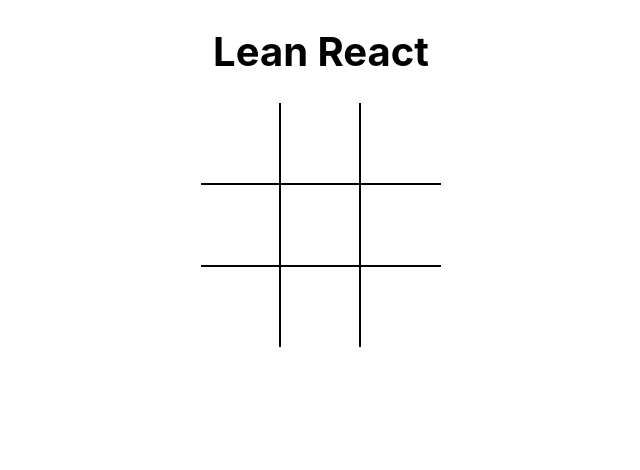
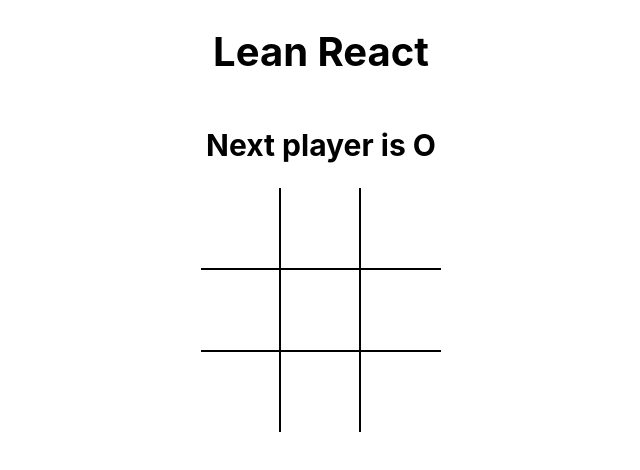
Before and after one commit to ybeliaev/tic-tac-toe, a React (Create React App) app: page / in a window 1280 px wide. Shown: the top 470 px of the page, without its empty margins (319-959 px from the left). Built offline with nearby package versions, Linux system fonts and the light colour scheme.

Commit message:
calc winner

```diff
--- a/src/App.js
+++ b/src/App.js
@@ -1,11 +1,38 @@
+import React, {useState} from 'react';
+
 import './styles/root.scss';
 import Board from './components/Board';
+import { calculateWinner } from './helpers';
 
 function App() {
+  const [board, setBoard] = useState(Array(9).fill(null));
+  const [isXnext, setIsXnext] = useState(false);
+
+  const winner = calculateWinner(board)
+  console.log("Winner: ", winner)
+
+  const message = winner ? `Winner is ${winner}` : `Next player is ${isXnext?"X":"O"}`
+
+  const handleSquareClick = (position) => {
+    if (board[position] || winner) {
+      return;
+    }
+    setBoard((prev) => {
+      console.log("prev state: ", prev);
+      return prev.map((square, pos) => {
+        if (pos === position) {
+          return isXnext ? "X" : "O";
+        }
+        return square;
+      });
+    });
+    setIsXnext((prev) => !prev);
+  };
   return (
     <div className="app">
         <h1>Lean React</h1>
-        <Board/>
+        <h2>{message}</h2>
+        <Board handleSquareClick={handleSquareClick} board={board}/>
     </div>
   );
 }
--- a/src/components/Board.jsx
+++ b/src/components/Board.jsx
@@ -1,25 +1,7 @@
 import React, { useState } from "react";
 import Square from "./Square";
 
-const Board = () => {
-  const [board, setBoard] = useState(Array(9).fill(null));
-  const [isXnext, setIsXnext] = useState(false);
-
-  const handleSquareClick = (position) => {
-    if (board[position]) {
-      return;
-    }
-    setBoard((prev) => {
-      return prev.map((square, pos) => {
-        if (pos === position) {
-          return isXnext ? "X" : "O";
-        }
-        return square;
-      });
-    });
-    setIsXnext((prev) => !prev);
-  };
-
+const Board = ({ handleSquareClick, board }) => {
   const renderSquare = (position) => {
     return (
       <Square
--- /dev/null
+++ b/src/helpers.js
@@ -0,0 +1,19 @@
+export function calculateWinner(squares) {
+    const lines = [
+      [0, 1, 2],
+      [3, 4, 5],
+      [6, 7, 8],
+      [0, 3, 6],
+      [1, 4, 7],
+      [2, 5, 8],
+      [0, 4, 8],
+      [2, 4, 6],
+    ];
+    for (let i = 0; i < lines.length; i++) {
+      const [a, b, c] = lines[i];
+      if (squares[a] && squares[a] === squares[b] && squares[a] === squares[c]) {
+        return squares[a];
+      }
+    }
+    return null;
+  }
```
